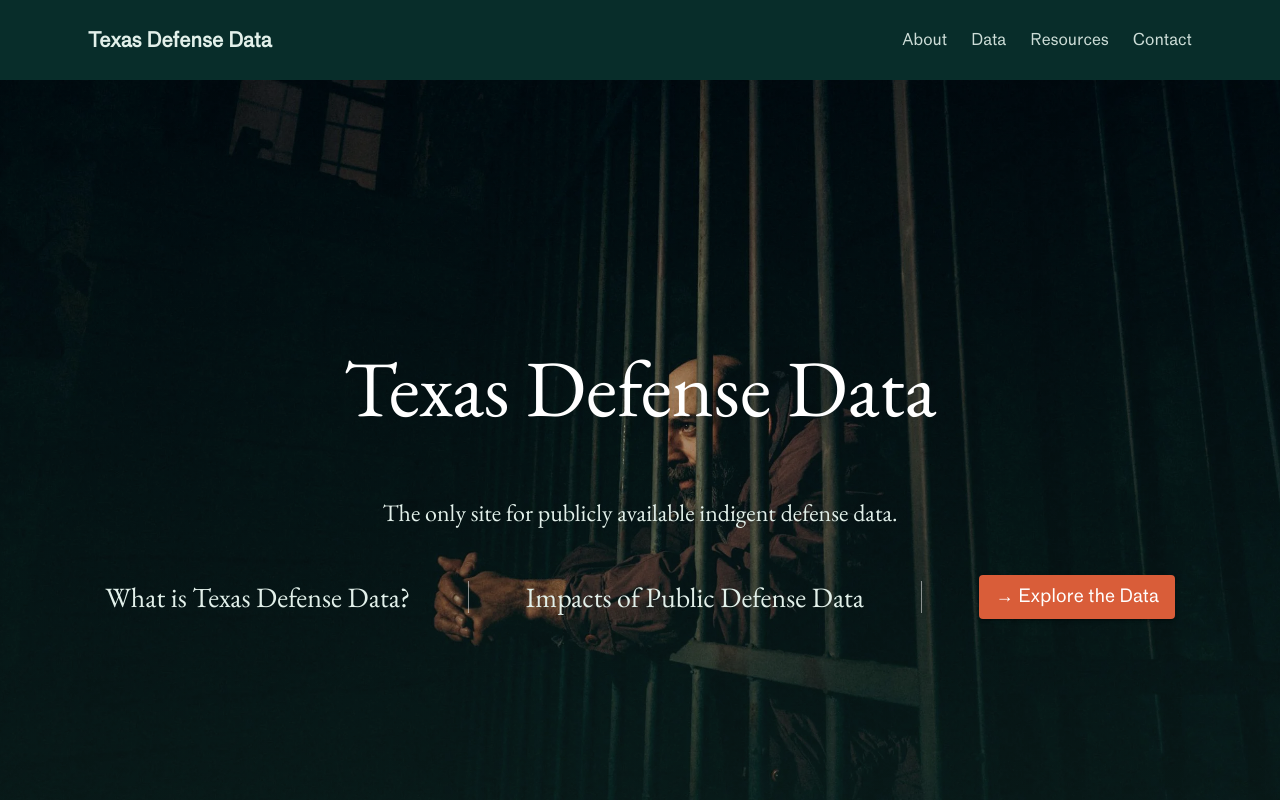
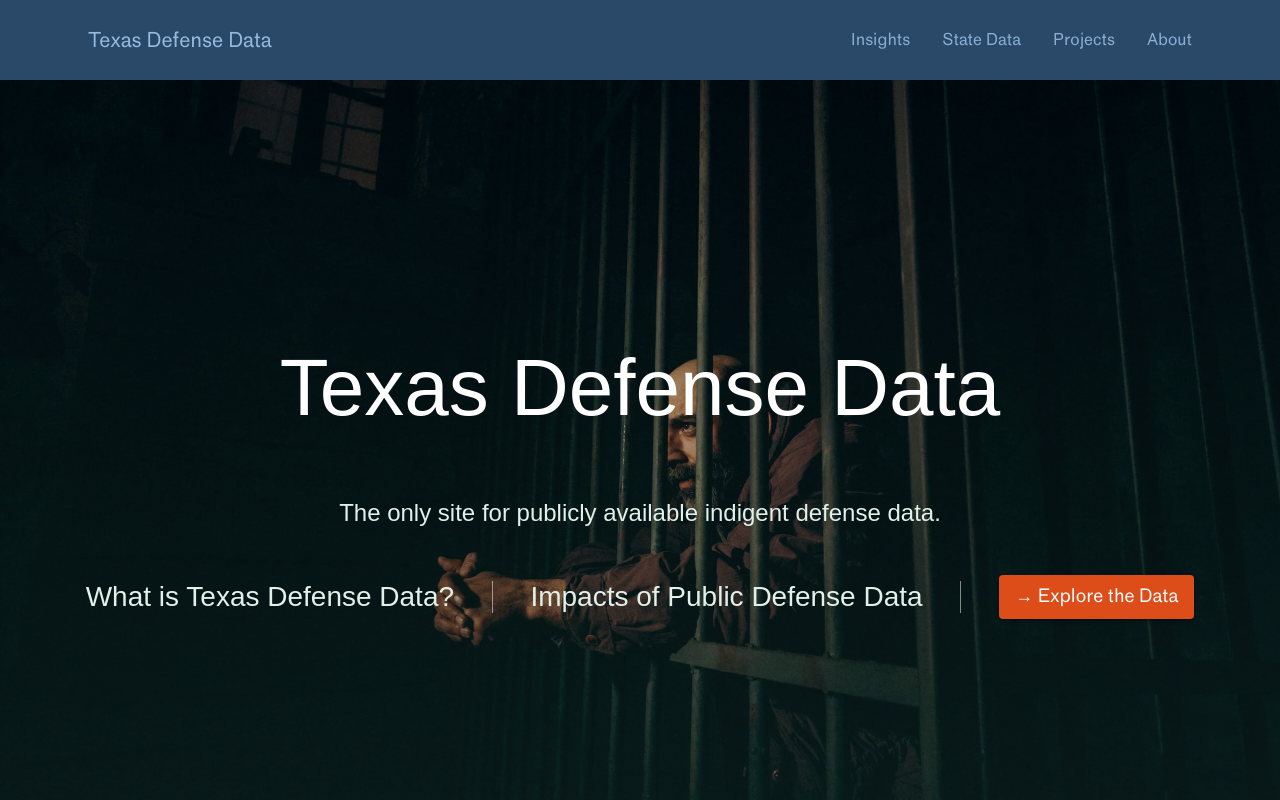
Before and after one commit to Public-Defense-Tech/website, a Next.js app: page / in a window 1280 px wide. Shown: the top 800 px of the page. Built offline with nearby package versions, Linux system fonts and the light colour scheme; what @mui/material-nextjs would draw is missing.

Commit message:
Updated font to Geist

```diff
--- a/src/app/globals.css
+++ b/src/app/globals.css
@@ -47,7 +47,8 @@ body {
 body {
   color: var(--foreground);
   background: var(--background);
-  font-family: var(--font-geist-sans);
+  font-family: var(--font-standard), -apple-system, BlinkMacSystemFont, "Segoe UI",
+    Roboto, Oxygen, Ubuntu, Cantarell, "Open Sans", "Helvetica Neue", sans-serif;
   -webkit-font-smoothing: antialiased;
   -moz-osx-font-smoothing: grayscale;
 }
--- a/src/app/page.module.css
+++ b/src/app/page.module.css
@@ -13,7 +13,7 @@
   min-height: 100svh;
   padding: 80px;
   gap: 64px;
-  font-family: var(--font-geist-sans);
+  font-family: var(--font-standard);
 }
 
 @media (prefers-color-scheme: dark) {
--- a/src/components/Header.tsx
+++ b/src/components/Header.tsx
@@ -19,59 +19,59 @@ const Header = () => {
           <Link
             href="/"
             style={{
-              fontWeight: 600,
+              fontWeight: 500,
               fontSize: "1.25rem",
-              color: "#E2F0EA",
+              color: "#96BBDE",
               textDecoration: "none",
             }}
           >
             Texas Defense Data
           </Link>
 
-          <Stack direction="row" spacing={3}>
+          <Stack direction="row" spacing={4}>
+            <Link
+              href="/insights"
+              style={{
+                color: "#96BBDE",
+                textDecoration: "none",
+                fontWeight: 500,
+                opacity: 0.9,
+              }}
+            >
+              Insights
+            </Link>
+            <Link
+              href="/data"
+              style={{
+                color: "#96BBDE",
+                textDecoration: "none",
+                fontWeight: 500,
+                opacity: 0.9,
+              }}
+            >
+              State Data
+            </Link>
+            <Link
+              href="/projects"
+              style={{
+                color: "#96BBDE",
+                textDecoration: "none",
+                fontWeight: 500,
+                opacity: 0.9,
+              }}
+            >
+              Projects
+            </Link>
             <Link
               href="/about"
               style={{
-                color: "#E2F0EA",
+                color: "#96BBDE",
                 textDecoration: "none",
                 fontWeight: 500,
                 opacity: 0.9,
               }}
             >
               About
-            </Link>
-            <Link
-              href="/data"
-              style={{
-                color: "#E2F0EA",
-                textDecoration: "none",
-                fontWeight: 500,
-                opacity: 0.9,
-              }}
-            >
-              Data
-            </Link>
-            <Link
-              href="/resources"
-              style={{
-                color: "#E2F0EA",
-                textDecoration: "none",
-                fontWeight: 500,
-                opacity: 0.9,
-              }}
-            >
-              Resources
-            </Link>
-            <Link
-              href="/contact"
-              style={{
-                color: "#E2F0EA",
-                textDecoration: "none",
-                fontWeight: 500,
-                opacity: 0.9,
-              }}
-            >
-              Contact
             </Link>
           </Stack>
         </Toolbar>
--- a/src/theme/definition.ts
+++ b/src/theme/definition.ts
@@ -2,18 +2,18 @@
 export const themeDefinition = {
   palette: {
     primary: {
-      // #082D2A - Dark green primary color
-      main: "#082D2A",
+      // #2A4969 - Dark Blue primary color
+      main: "#2A4969",
 
-      // #B1D4B9 - Lighter variant of primary color
-      light: "#B1D4B9",
+      // #619BBF - Lighter variant of primary color
+      light: "#619BBF",
 
-      // #0A2A22 - Darker variant of primary color
-      dark: "#0A2A22",
+      // #0A1C21 - Iron, Darker variant of primary color
+      dark: "#0A1C21",
     },
     secondary: {
-      // #D95D39 - Orange secondary color
-      main: "#D95D39",
+      // #DC4D19 - Orange secondary color
+      main: "#DC4D19",
 
       // #E79780 - Lighter variant of secondary color
       light: "#E79780",
@@ -29,8 +29,8 @@ export const themeDefinition = {
       black: "#0f0f0f",
     },
     grey: {
-      // #F5F5F5 - Very light grey
-      100: "#F5F5F5",
+      // #F0F7F2 - Very light grey
+      100: "#F0F7F2",
 
       // #EEEEEE - Light grey
       200: "#EEEEEE",
--- a/src/theme/mui.ts
+++ b/src/theme/mui.ts
@@ -1,14 +1,6 @@
 "use client";
 import { createTheme } from "@mui/material/styles";
-import { EB_Garamond as EB_Garamond_Font } from "next/font/google";
 import { themeDefinition } from "./definition";
-
-// Load Google Font (EB Garamond)
-const ebGaramond = EB_Garamond_Font({
-  subsets: ["latin"],
-  weight: ["400", "700"],
-  display: "swap",
-});
 
 // Create the MUI theme
 const theme = createTheme({
@@ -16,13 +8,16 @@ const theme = createTheme({
   typography: {
     fontFamily: "Standard Book, Arial, sans-serif", // Default body font
     h1: {
-      fontFamily: ebGaramond.style.fontFamily, // Google Font for headers
+      fontFamily: "Geist, Arial, sans-serif",
+      fontWeight:500,
     },
     h2: {
-      fontFamily: ebGaramond.style.fontFamily,
+      fontFamily: "Geist, Arial, sans-serif",
+      fontWeight:500,
     },
     h3: {
-      fontFamily: ebGaramond.style.fontFamily,
+      fontFamily: "Geist, Arial, sans-serif",
+      fontWeight:500,
     },
     h4: {
       fontFamily: "Standard Book, Arial, sans-serif",
@@ -76,6 +71,11 @@ const theme = createTheme({
         "@global": {
           "@font-face": [
             {
+            fontFamily: "Geist",
+            fontWeight: 600,
+            fontStyle: "normal",
+            },
+            {
               fontFamily: "Standard Book",
               src: `url('/fonts/standard-book-webfont.woff2') format('woff2'),
                     url('/fonts/standard-book-webfont.woff') format('woff')`,
```
Also changed, not shown: public/fonts/Geist-VariableFont_wght.ttf (added).
